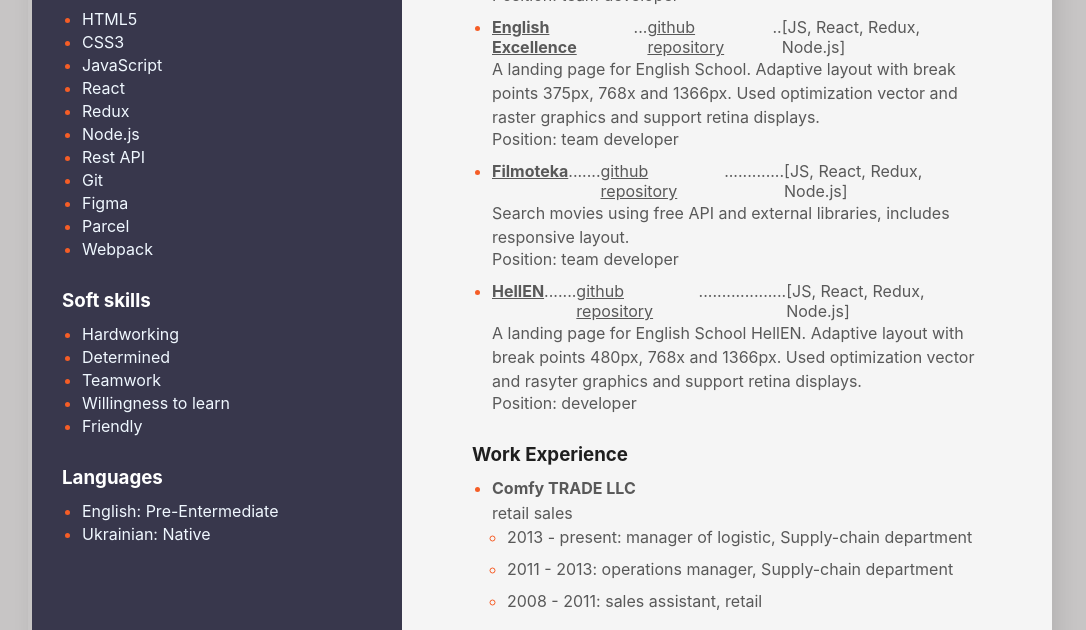
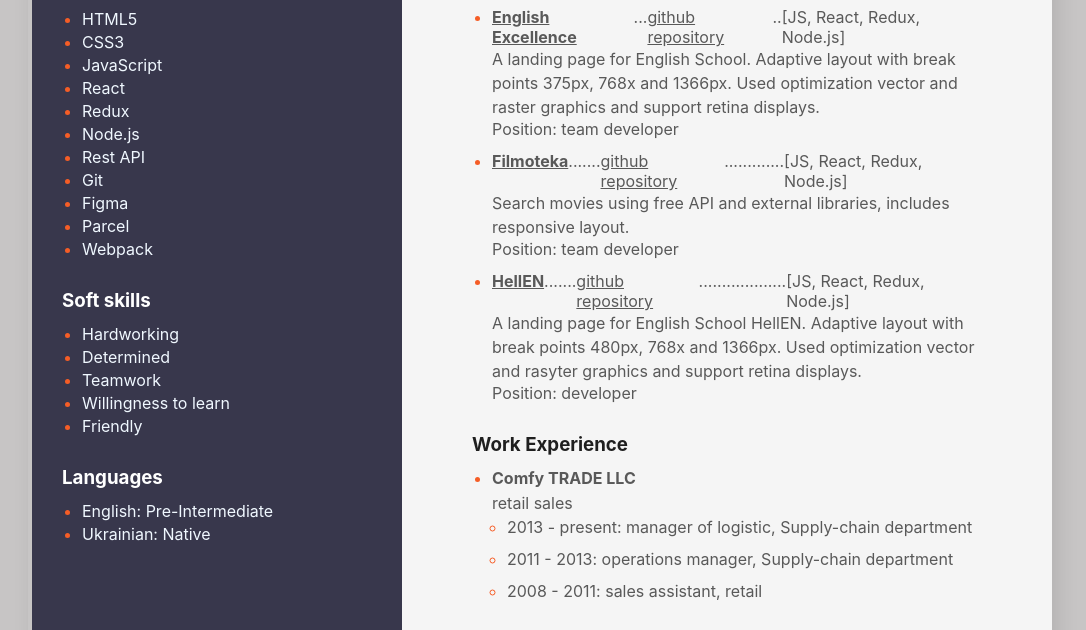
Before and after one commit to Andrii0207/resume, a plain HTML site: page index.html in a window 1280 px wide. Shown: the part 625-1255 px from the top of the page, without its empty margins (100-1186 px from the left). Drawn offline with Linux system fonts and the light colour scheme.

Commit message:
fix little mentor comments

```diff
--- a/index.html
+++ b/index.html
@@ -383,7 +383,7 @@
           <ul class="sidebar-list">
             <h3 class="section-title">Languages</h3>
             <li class="skills-item">
-              <p class="skills">English: Pre-Entermediate</p>
+              <p class="skills">English: Pre-Intermediate</p>
             </li>
             <li class="skills-item">
               <p class="skills">Ukrainian: Native</p>
--- a/styles.css
+++ b/styles.css
@@ -80,7 +80,7 @@ body {
 .main_section {
   width: 650px;
   background-color: whitesmoke;
-  padding: 50px 70px;
+  padding: 40px 70px 50px 70px;
 }
 
 .full_position {
```
